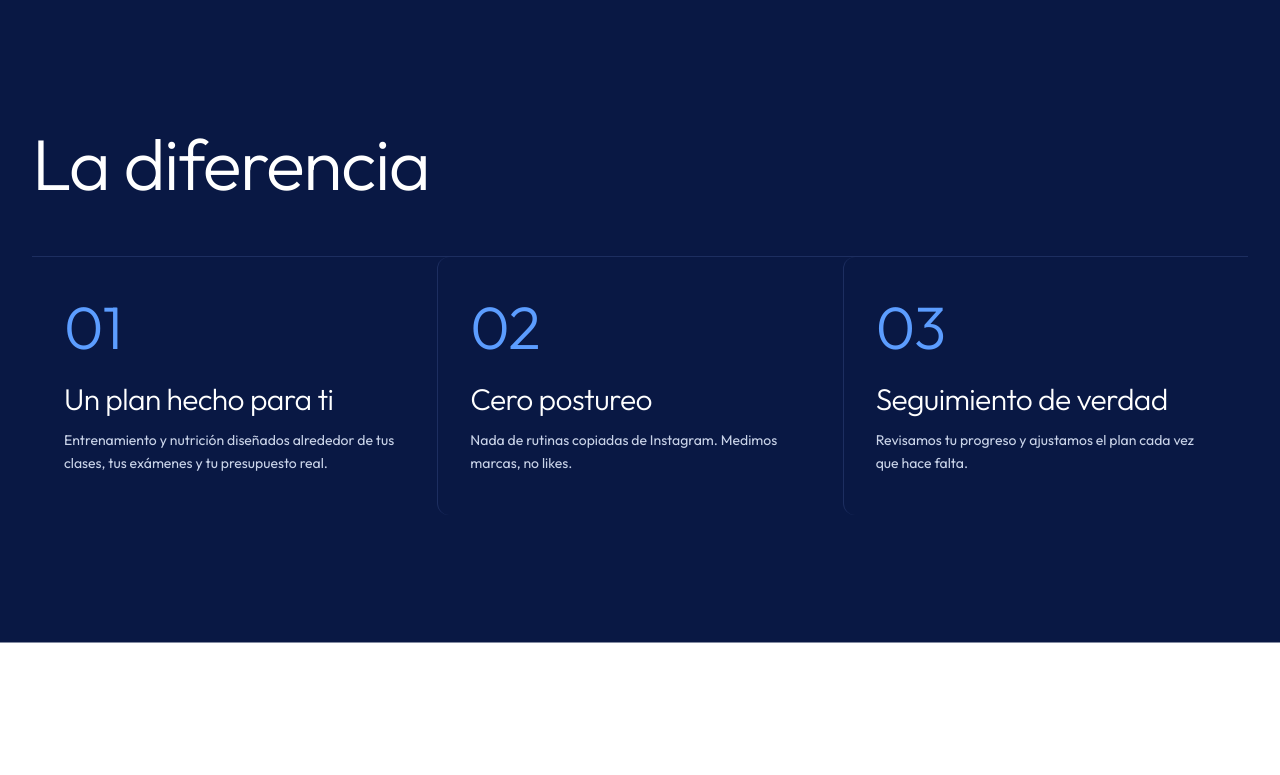
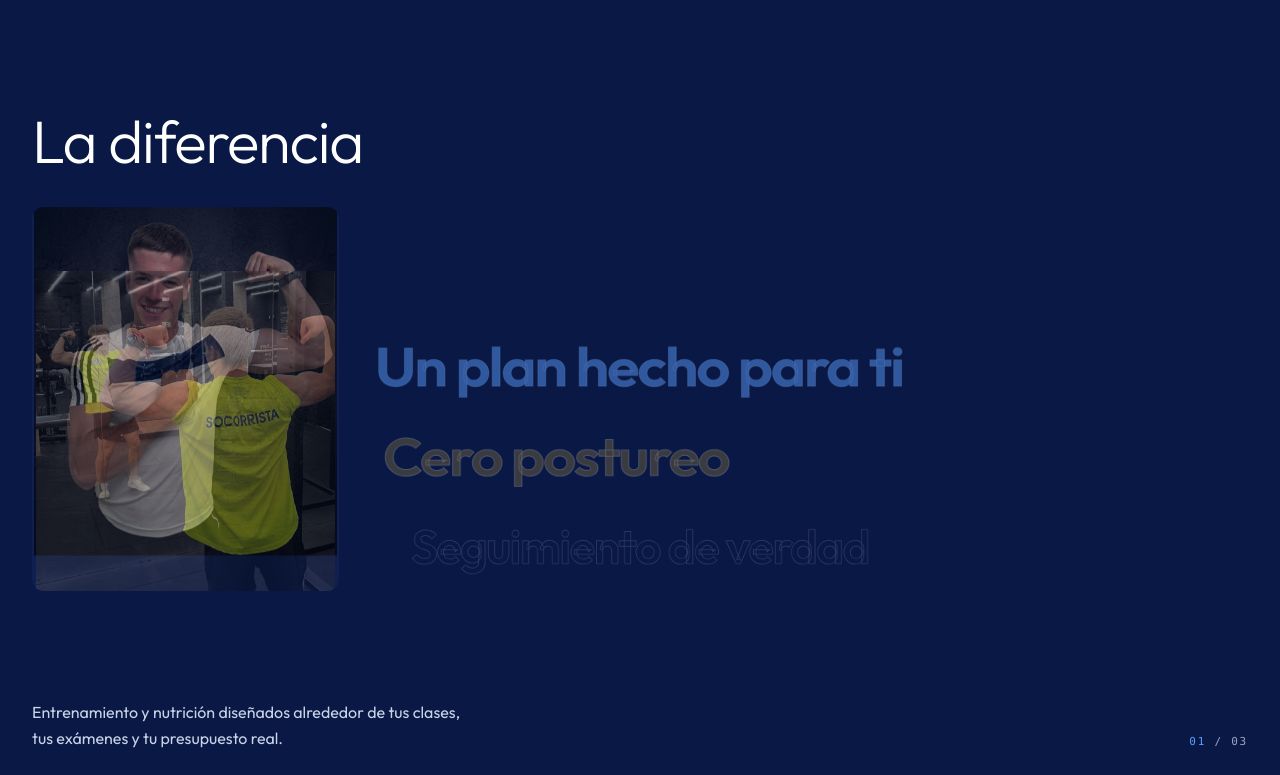
Before and after one commit to elenaturiel/trainwithjaime-web, a React (Vite) app: page / in a window 1280 px wide. Shown: the part 1045-1820 px from the top of the page. Built offline with nearby package versions, Linux system fonts and the light colour scheme.

Commit message:
La diferencia: líneas que se enfocan al hacer scroll, con fotos de la galería (SnapText)
Co-Authored-By: Claude Sonnet 5.5 <noreply@anthropic.com>
Claude-Session: https://claude.ai/code/session_01Hi8A5xtYENSg5QgKc9me6h

```diff
--- /dev/null
+++ b/src/components/SnapText.jsx
@@ -0,0 +1,162 @@
+import { useRef, useState } from 'react'
+import { motion, useMotionValueEvent, useReducedMotion, useScroll, useSpring, useTransform } from 'framer-motion'
+
+/* ══ Snap text ════════════════════════════════════════════
+   A list of big lines and a picture beside it. As you scroll, the track slides up one line at a
+   time: the line in focus fills with its colour, the others shrink, fade, step to the right and
+   turn into outlines, and the picture cross-fades to the one that goes with the line.
+
+   Adapted from a "SnapText" component (motion/react + shadcn). Differences, on purpose:
+   - It has no scroll box of its own. The original scrolled an inner element, which traps the wheel
+     and the finger inside the block; here the PAGE scroll drives it: the section is N screens tall
+     and the stage inside it is sticky, so you scroll through it and out the other side.
+   - Sizes are in em, so one font-size controls the row height, the indent and the track offset.
+   - Items carry a short description that appears under the stage for the line in focus.
+   - It must NOT live inside a <ScrollSection>: those wrappers clip overflow, which breaks sticky. */
+
+const SPRING = { damping: 30, mass: 0.8, stiffness: 280 }
+const EFFECTS = {
+  imageOffsetPercent: 24, // how far the pictures slide while they fade
+  imageScaleFalloff: 0.04,
+  maxIndentSteps: 3,
+  rowMinOpacity: 0.24,
+  rowOpacityFalloff: 0.68,
+  rowMinScale: 0.8,
+  rowScaleFalloff: 0.1,
+  rowStretch: 0.1, // a line stretches a little in the middle of its way out, like rubber
+  outlineWidth: 1,
+}
+const ROW = 1.6 // row height, in em
+
+function Picture({ index, progress, reduced, src }) {
+  const opacity = useTransform(progress, (p) => Math.max(0, 1 - Math.abs(index - p)))
+  const transform = useTransform(progress, (p) => {
+    if (reduced) return 'translate3d(0px, 0%, 0px) scale3d(1, 1, 1)'
+    const d = index - p
+    const clamped = Math.max(-1, Math.min(1, d))
+    const scale = 1 - Math.min(Math.abs(d), 1) * EFFECTS.imageScaleFalloff
+    return `translate3d(0px, ${clamped * EFFECTS.imageOffsetPercent}%, 0px) scale3d(${scale}, ${scale}, 1)`
+  })
+  return (
+    <motion.div className="absolute inset-0 origin-center will-change-[transform,opacity]" style={{ opacity, transform }}>
+      <img alt="" src={src} draggable={false} className="size-full select-none object-cover" />
+    </motion.div>
+  )
+}
+
+function Row({ color, index, inactiveColor, item, progress }) {
+  const opacity = useTransform(progress, (p) =>
+    Math.max(EFFECTS.rowMinOpacity, 1 - Math.abs(index - p) * EFFECTS.rowOpacityFalloff),
+  )
+  const fill = useTransform(progress, (p) => Math.max(0, 1 - Math.abs(index - p)))
+  const outline = useTransform(fill, (f) => 1 - f)
+  const transform = useTransform(progress, (p) => {
+    const d = Math.abs(index - p)
+    const x = Math.min(d, EFFECTS.maxIndentSteps) * 0.5
+    const scale = Math.max(EFFECTS.rowMinScale, 1 - d * EFFECTS.rowScaleFalloff)
+    const stretch = 1 + Math.sin(Math.min(d, 1) * Math.PI) * EFFECTS.rowStretch
+    return `translate3d(${x}em, 0px, 0px) scale3d(${scale * stretch}, ${scale}, 1)`
+  })
+  return (
+    <motion.li
+      aria-label={item.title}
+      className="relative flex w-max max-w-full origin-left items-center whitespace-nowrap font-display font-semibold leading-none tracking-[-0.03em] will-change-transform"
+      style={{ height: `${ROW}em`, opacity, transform }}
+    >
+      {/* an outline while it is out of focus… */}
+      <motion.span
+        aria-hidden="true"
+        className="text-transparent"
+        style={{ opacity: outline, WebkitTextStroke: `${EFFECTS.outlineWidth}px ${inactiveColor}` }}
+      >
+        {item.title}
+      </motion.span>
+      {/* …and its colour, filled in, when it is the one in focus */}
+      <motion.span aria-hidden="true" className="absolute inset-0 flex items-center" style={{ color, opacity: fill }}>
+        {item.title}
+      </motion.span>
+    </motion.li>
+  )
+}
+
+/**
+ * items: [{ title, text }] · images: one src per item (cycled if fewer) · colors: one per item (cycled).
+ * `screens` = how many screen heights of scroll each line takes.
+ */
+export default function SnapText({
+  items,
+  images = [],
+  colors = ['#5C9DFF', '#FFC93C', '#FFFFFF'],
+  inactiveColor = '#9AA8C6',
+  heading,
+  screens = 0.7,
+  className = '',
+}) {
+  const reduced = !!useReducedMotion()
+  const ref = useRef(null)
+  const n = items.length
+  const [active, setActive] = useState(0)
+
+  const { scrollYProgress } = useScroll({ target: ref, offset: ['start start', 'end end'] })
+  const raw = useTransform(scrollYProgress, (v) => v * (n - 1))
+  const spring = useSpring(raw, SPRING)
+  // With reduced motion the lines follow the scroll directly, with no spring
+  const progress = reduced ? raw : spring
+  useMotionValueEvent(raw, 'change', (v) => setActive(Math.min(n - 1, Math.max(0, Math.round(v)))))
+
+  const track = useTransform(progress, (p) => `translate3d(0px, ${-ROW / 2 - p * ROW}em, 0px)`)
+  const color = colors[active % colors.length]
+  const cur = items[active]
+
+  return (
+    <div ref={ref} className={`relative ${className}`} style={{ height: `${100 + (n - 1) * screens * 100}svh` }}>
+      <div className="sticky top-0 h-svh min-h-[520px] overflow-hidden" style={{ fontSize: 'clamp(1.35rem, 4.4vw, 4.25rem)' }}>
+        {heading && (
+          <div className="absolute inset-x-0 mx-auto max-w-7xl px-5 md:px-8 top-24 z-10 text-fg md:top-28" style={{ fontSize: '1rem' }}>
+            {heading}
+          </div>
+        )}
+
+        <div aria-hidden="true" className="pointer-events-none absolute inset-x-0 mx-auto max-w-7xl px-5 md:px-8 inset-y-0 flex gap-[clamp(0.75rem,2vw,2rem)]">
+          {images.length > 0 && (
+            <div
+              className="relative shrink-0 self-center overflow-hidden rounded-xl bg-panel-2"
+              style={{ aspectRatio: 4 / 5, width: 'clamp(6rem, 24vw, 22rem)' }}
+            >
+              {items.map((it, i) => (
+                <Picture key={it.title} index={i} progress={progress} reduced={reduced} src={images[i % images.length]} />
+              ))}
+            </div>
+          )}
+          <div className="relative min-w-0 flex-1">
+            <motion.ul className="absolute inset-x-0 top-1/2 m-0 list-none p-0" style={{ transform: track }}>
+              {items.map((it, i) => (
+                <Row key={it.title} color={colors[i % colors.length]} index={i} inactiveColor={inactiveColor} item={it} progress={progress} />
+              ))}
+            </motion.ul>
+          </div>
+        </div>
+
+        {/* what the line in focus means */}
+        <div className="absolute inset-x-0 mx-auto max-w-7xl px-5 md:px-8 bottom-8 z-10 flex items-end justify-between gap-6 md:bottom-12" style={{ fontSize: '1rem' }}>
+          <p key={active} className="max-w-md text-base leading-relaxed text-fg-2 motion-safe:animate-[fade-up_0.4s_ease-out]">
+            {cur.text}
+          </p>
+          <p aria-hidden="true" className="shrink-0 font-mono text-[11px] tracking-[0.16em]">
+            <span style={{ color }}>{String(active + 1).padStart(2, '0')}</span>
+            <span className="text-muted"> / {String(n).padStart(2, '0')}</span>
+          </p>
+        </div>
+
+        {/* everything, for screen readers, whatever the scroll position */}
+        <ul className="sr-only">
+          {items.map((it) => (
+            <li key={it.title}>
+              {it.title}. {it.text}
+            </li>
+          ))}
+        </ul>
+      </div>
+    </div>
+  )
+}
--- a/src/index.css
+++ b/src/index.css
@@ -168,3 +168,8 @@ body {
 .cmp:hover .cmp-knob { scale: 1.08; }
 
 .cmp[data-held] .cmp-knob { scale: 0.9; }
+
+@keyframes fade-up {
+  from { opacity: 0; transform: translateY(8px); }
+  to { opacity: 1; transform: none; }
+}
--- a/src/pages/Home.jsx
+++ b/src/pages/Home.jsx
@@ -7,6 +7,7 @@ import RollingNumber from '../components/RollingNumber.jsx'
 import PricingCards from '../components/Pricing.jsx'
 import SectionHeading from '../components/SectionHeading.jsx'
 import FinalCTA from '../components/FinalCTA.jsx'
+import SnapText from '../components/SnapText.jsx'
 import Carousel from '../components/Carousel.jsx'
 import ScrollSection from '../components/ScrollSection.jsx'
 import { Reveal, Stagger, StaggerItem } from '../components/Reveal.jsx'
@@ -200,29 +201,18 @@ function Stats() {
   )
 }
 
+// Fotos de la galería para acompañar cada punto (una por punto)
+const DIFFERENCE_IMAGES = ['/gallery-2.jpg', '/gallery-1.jpg', '/gallery-4.jpg']
+
 function Difference() {
   return (
-    <section className="bg-panel py-24 md:py-32">
-      <div className="mx-auto max-w-7xl px-5 md:px-8">
-        <Reveal as="div">
-          <SectionHeading title="La diferencia" />
-        </Reveal>
-        <Stagger className="mt-14 grid border-t border-line md:grid-cols-3">
-          {DIFFERENCE.map((d) => (
-            <StaggerItem
-              key={d.n}
-              hover
-              className="group rounded-xl border-b border-line px-4 py-10 hover:bg-panel-2 md:border-b-0 md:border-l md:px-8 md:first:border-l-0"
-            >
-              <p className="font-display text-6xl leading-none text-brand transition-colors duration-200 group-hover:text-accent-ink">
-                {d.n}
-              </p>
-              <h3 className="mt-6 font-display text-3xl">{d.title}</h3>
-              <p className="mt-3 text-sm leading-relaxed text-fg-2">{d.text}</p>
-            </StaggerItem>
-          ))}
-        </Stagger>
-      </div>
+    // Sin ScrollSection: su contenedor recorta el desbordamiento y rompería el sticky de SnapText
+    <section className="theme-dark relative bg-panel">
+      <SnapText
+        items={DIFFERENCE}
+        images={DIFFERENCE_IMAGES}
+        heading={<h2 className="font-display text-4xl leading-none md:text-6xl">La diferencia</h2>}
+      />
     </section>
   )
 }
@@ -342,9 +332,7 @@ export default function Home() {
       <ScrollSection effect="parallax">
         <Stats />
       </ScrollSection>
-      <ScrollSection effect="clip" bg="bg-panel" dark>
-        <Difference />
-      </ScrollSection>
+      <Difference />
       <ScrollSection effect="zoom">
         <Gallery />
       </ScrollSection>
```
